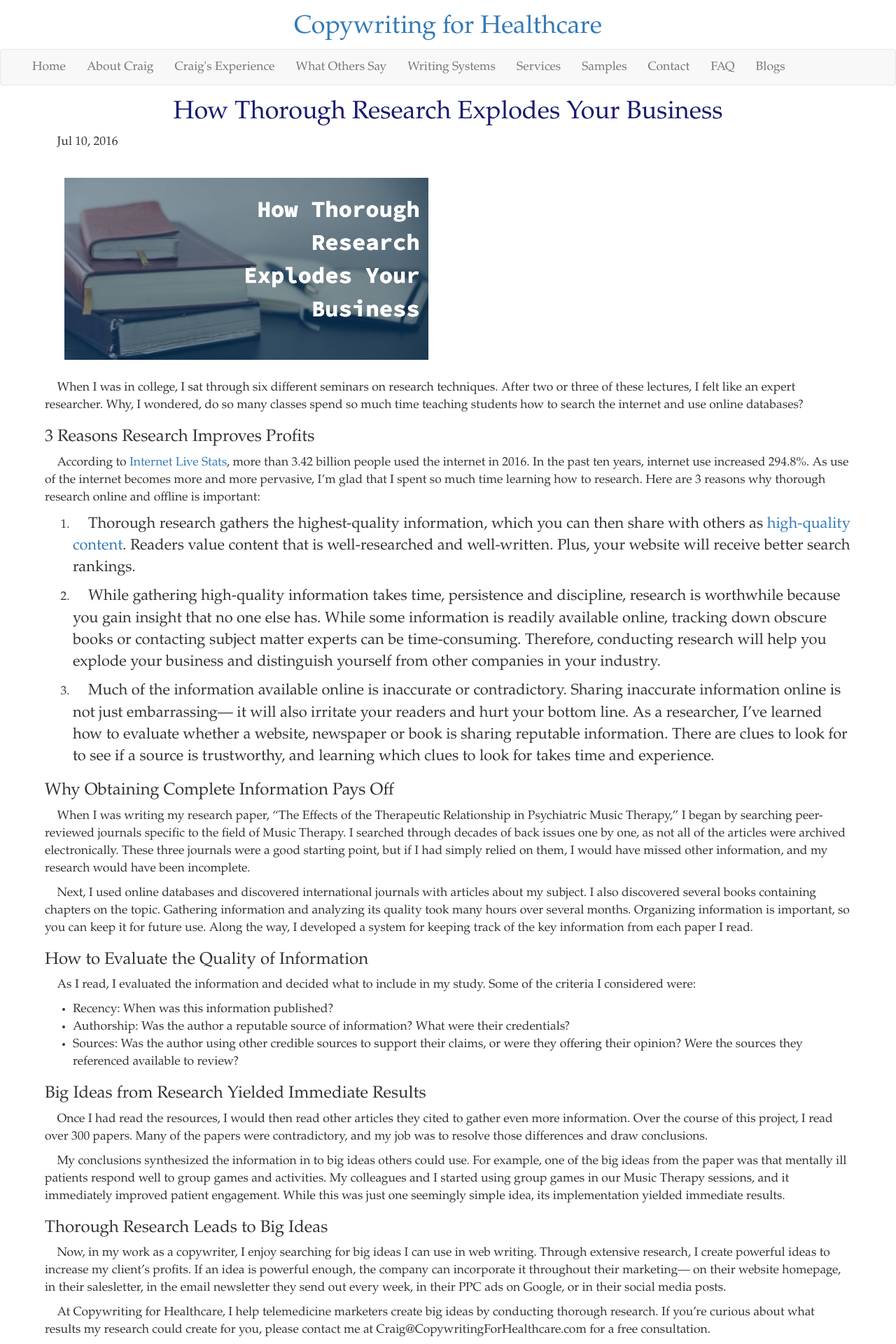
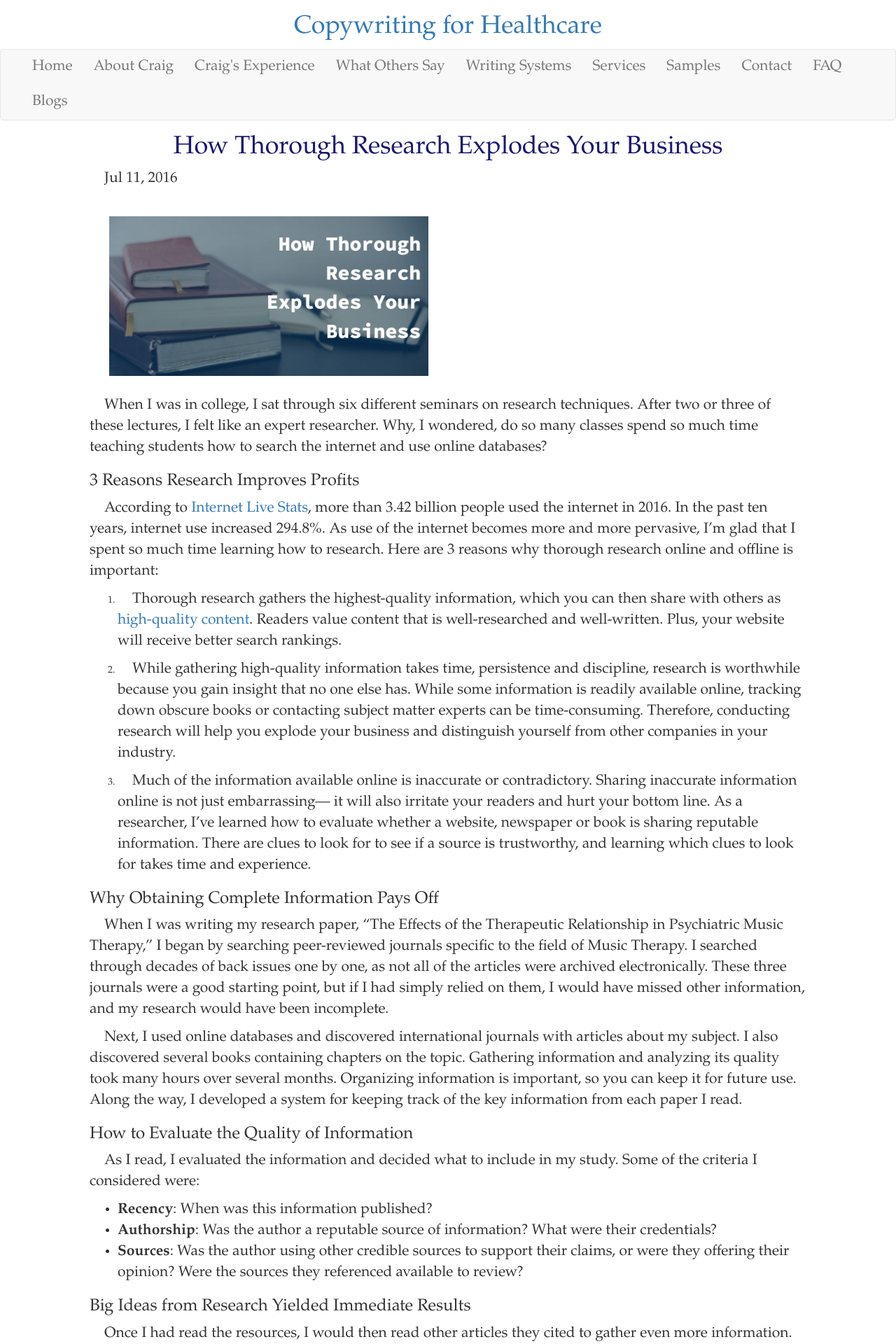
Before and after one commit to DeannaWarren/jubilant-fortnight, a Jekyll site: the page built from _posts/2016-07-11-how-thorough-research-explodes-your-business.md, in a window 1280 px wide. Shown: the top 1920 px of the page at 70% size. Built offline with Jekyll 4.4.1, drawn with Linux system fonts in a browser that asks for light colours; a script that is not in the unit is left out.

Commit message:
Finish editing post, fix date. Update CSS to not prioritize ol

```diff
--- a/_posts/2016-07-11-how-thorough-research-explodes-your-business.md
+++ b/_posts/2016-07-11-how-thorough-research-explodes-your-business.md
@@ -1,7 +1,7 @@
 ---
 layout: post
 title:  "How Thorough Research Explodes Your Business"
-date:   2016-07-10
+date:   2016-07-11
 categories: blogs
 image: "/img/2016-07-11-how-thorough-research-explodes-your-business.png"
 ---
@@ -27,9 +27,9 @@
 ### How to Evaluate the Quality of Information
 As I read, I evaluated the information and decided what to include in my study. Some of the criteria I considered were:
 
-* Recency: When was this information published?
-* Authorship: Was the author a reputable source of information? What were their credentials?
-* Sources: Was the author using other credible sources to support their claims, or were they offering their opinion? Were the sources they referenced available to review?
+* __Recency__: When was this information published?
+* __Authorship__: Was the author a reputable source of information? What were their credentials?
+* __Sources__: Was the author using other credible sources to support their claims, or were they offering their opinion? Were the sources they referenced available to review?
 
 ### Big Ideas from Research Yielded Immediate Results
 
--- a/main.css
+++ b/main.css
@@ -13,7 +13,7 @@
 }
 
 main {
-  width: 90%;
+  width: 80%;
   margin: 0 auto;
   padding-bottom: 50px;
 }
@@ -32,9 +32,18 @@
   color: midnightblue;
 }
 
-main p, li {
-  font-size: 1.25em;
+main p {
+  font-size: 1.5em;
 }
+
+ol li {
+  font-size: 1em;
+}
+
+ul li {
+  font-size: 1.5em;
+}
+
 th,td {
 	font-size: 1.25em;
 }
```
